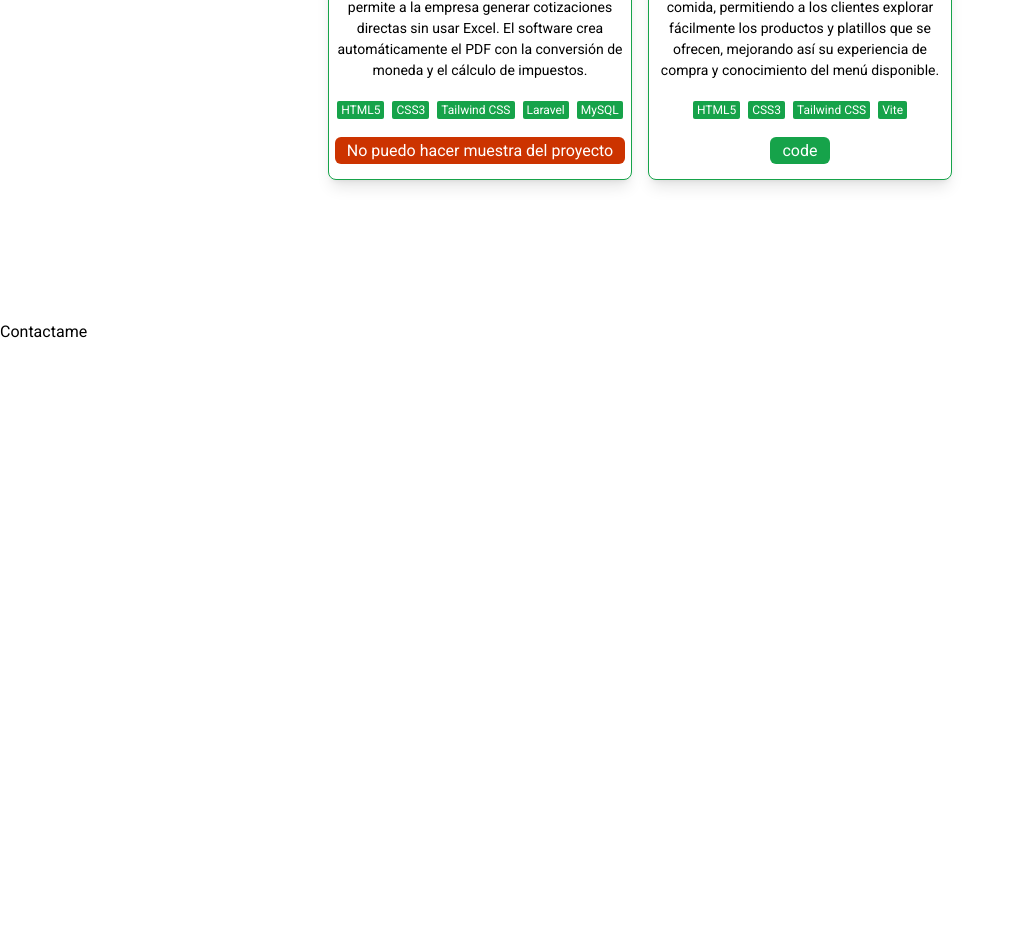
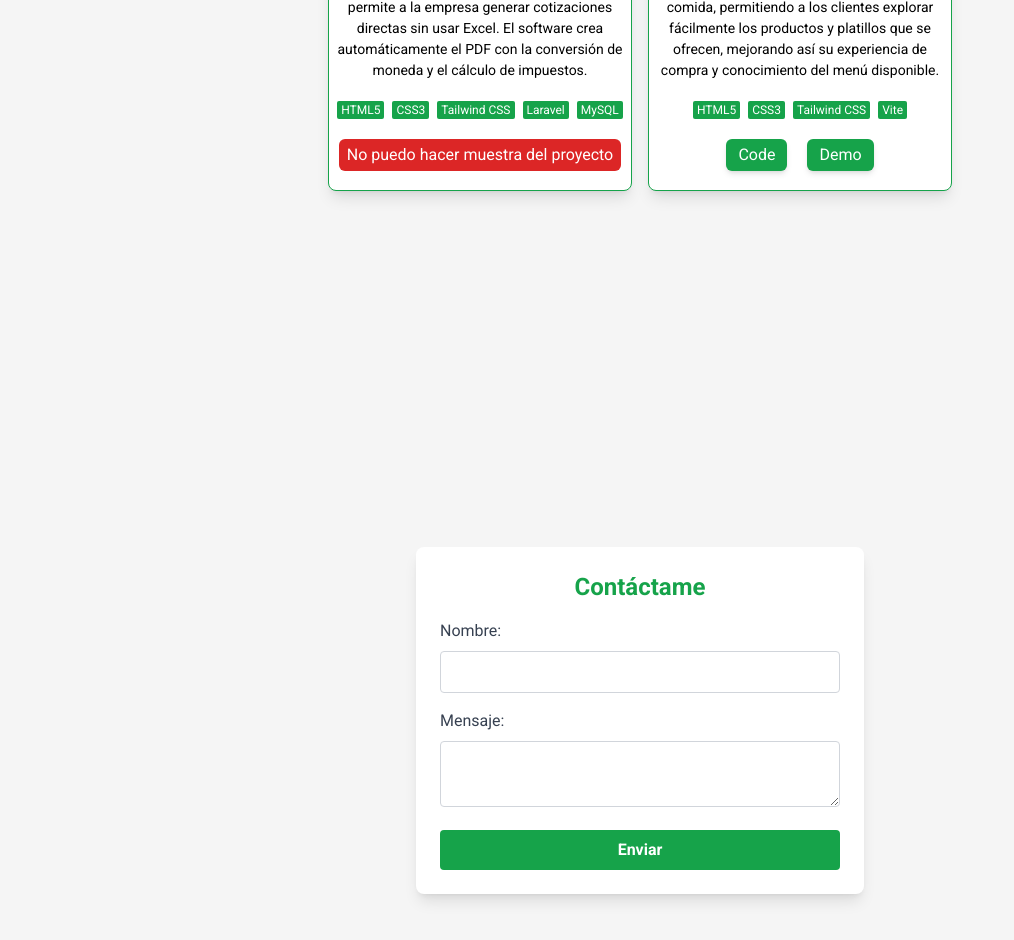
Before and after one commit to Cortes-dev/Mi-Portafolio, a React (Vite) app: page / in a window 1280 px wide. Shown: the part 2000-2940 px from the top of the page, without its empty margins (0-1014 px from the left). Built offline with nearby package versions, Linux system fonts and the light colour scheme.

Commit message:
Envio de correo electronico

```diff
--- a/package.json
+++ b/package.json
@@ -16,8 +16,10 @@
     "@fortawesome/react-fontawesome": "^0.2.2",
     "autoprefixer": "^10.4.20",
     "framer-motion": "^11.9.0",
+    "nodemailer": "^6.9.15",
     "react": "^18.3.1",
     "react-dom": "^18.3.1",
+    "react-toastify": "^10.0.5",
     "sonner": "^1.5.0",
     "tailwindcss": "^3.4.13"
   },
--- a/src/App.jsx
+++ b/src/App.jsx
@@ -12,8 +12,6 @@ function App() {
       <Skills/>
       <Project/>
       <Contacto/>
-
-
     </>
   );
 }
--- a/src/components/Card.jsx
+++ b/src/components/Card.jsx
@@ -1,9 +1,12 @@
 import React from 'react';
 
-const Card = ({ image, title, desc, lang, buttonText, colorBtn, linkUrl }) => {
+const Card = ({ image, title, desc, lang, buttonText, colorBtn, linkUrlGit, linkUrlDemo }) => {
+
+    const sinMuestra = "No puedo hacer muestra del proyecto";
+
     return (
-        <div className="w-4/5 md:w-[19rem] bg-white dark:bg-[#171717] shadow-lg pb-4 rounded-lg border border-green-600 dark:border-blue-600 text-center space-y-5 overflow-hidden">
-            <div className="w-full h-36">
+        <div className="w-4/5 md:w-[19rem] h-[420px] bg-white dark:bg-[#171717] shadow-lg pb-4 rounded-lg border border-green-600 dark:border-blue-600 text-center space-y-5 overflow-hidden">
+            <div className="w-full h-36 border-b mb-3 border-green-600 dark:border-blue-600">
                 <img className='w-full h-full object-cover' src={image} alt={title} />
             </div>
             <span className='dark:text-white md:font-semibold md:mt-3 md:text-xl'>{title}</span>
@@ -17,12 +20,22 @@ const Card = ({ image, title, desc, lang, buttonText, colorBtn, linkUrl }) => {
                         </div>
                     ))}
                 </div>
-                <a href={linkUrl} target='_blank'
-                    className={`p-1 px-3 rounded-md mb-3 text-white ${colorBtn ? 'bg-green-600 dark:bg-blue-600' : 'bg-[#CC3300]'}`}
-                    disabled
-                >
-                    {buttonText}
-                </a>
+                {(!buttonText) ? (<div className=" flex justify-center space-x-5">
+                    <a href={linkUrlGit} target='_blank'
+                        className={`p-1 px-3 rounded-md mb-3 text-white bg-green-600 dark:bg-blue-600 shadow-md hover:shadow-green-500 hover:scale-105 transition-all hover:dark:shadow-blue-500 `}
+                        disabled
+                    >
+                        Code
+                    </a>
+                    <a href={linkUrlDemo} target='_blank'
+                        className={`p-1 px-3 rounded-md mb-3 text-white bg-green-600 dark:bg-blue-600 shadow-md hover:shadow-green-500 hover:scale-105 transition-all hover:dark:shadow-blue-500`}
+                        disabled
+                    >
+                        Demo
+                    </a>
+                </div>) : (
+                    <div className="bg-red-600 inline-block rounded-md p-1 px-2 text-white">{sinMuestra}</div>
+                )}
             </div>
         </div>
     );
--- a/src/components/Contacto.jsx
+++ b/src/components/Contacto.jsx
@@ -1,27 +1,74 @@
-import React from 'react'
+import React, { useState } from 'react';
+import { ToastContainer, toast } from 'react-toastify';
+import 'react-toastify/dist/ReactToastify.css';
 
 const Contacto = () => {
+    const [nombre, setNombre] = useState('');
+    const [mensaje, setMensaje] = useState('');
+
+    const handleSubmit = async (e) => {
+        e.preventDefault();
+
+        try {
+            const response = await fetch('https://formspree.io/f/xpwzaoyd', { // Reemplaza con tu ID
+                method: 'POST',
+                headers: {
+                    'Accept': 'application/json',
+                    'Content-Type': 'application/json',
+                },
+                body: JSON.stringify({ nombre, mensaje }),
+            });
+
+            if (response.ok) {
+                toast.success('¡Mensaje enviado con éxito!', { position: "top-right" });
+                setNombre(''); // Reiniciar el nombre
+                setMensaje(''); // Reiniciar el mensaje
+            } else {
+                throw new Error('Error al enviar el mensaje');
+            }
+        } catch (error) {
+            console.error('Error:', error);
+            toast.error('Hubo un error al enviar el mensaje. Inténtalo de nuevo.', { position: "top-right" });
+        }
+    };
+
     return (
-        <div className='min-h-screen'>
-            <div>
-                <div>
-                    <div className="">
-                        <div className="">
-                            <div className="">
-                                <h1>Contactame</h1>
-                            </div>
-                        </div>
+        <div className='min-h-screen flex items-center justify-center p-4'>
+            <div className='bg-white dark:bg-gray-900 rounded-lg shadow-lg p-6 max-w-md w-full'>
+                <h1 className='text-2xl font-bold text-center text-green-600 dark:text-blue-600 mb-4'>Contáctame</h1>
+                <form autoComplete='off' onSubmit={handleSubmit}>
+                    <div className='mb-4'>
+                        <label htmlFor="nombre" className='block text-gray-700 dark:text-gray-300 mb-2'>Nombre:</label>
+                        <input
+                            type="text"
+                            id="nombre"
+                            value={nombre}
+                            onChange={(e) => setNombre(e.target.value)}
+                            required
+                            className='w-full p-2 border border-gray-300 rounded focus:outline-none focus:ring focus:ring-green-600 dark:focus:ring-blue-600'
+                        />
                     </div>
-                    <div>
-                        <div>
-                            <div>
-                            </div>
-                        </div>
+                    <div className='mb-4'>
+                        <label htmlFor="mensaje" className='block text-gray-700 dark:text-gray-300 mb-2'>Mensaje:</label>
+                        <textarea
+                            id="mensaje"
+                            value={mensaje}
+                            onChange={(e) => setMensaje(e.target.value)}
+                            required
+                            className='w-full p-2 border border-gray-300 rounded focus:outline-none focus:ring focus:ring-green-600 dark:focus:ring-blue-600'
+                        />
                     </div>
-                </div>
+                    <button
+                        type="submit"
+                        className='w-full bg-green-600 dark:bg-blue-600 text-white font-bold py-2 rounded hover:bg-green-700 dark:hover:bg-blue-700 transition duration-200'
+                    >
+                        Enviar
+                    </button>
+                </form>
             </div>
+            <ToastContainer />
         </div>
-    )
+    );
 }
 
-export default Contacto
+export default Contacto;
--- a/src/components/Project.jsx
+++ b/src/components/Project.jsx
@@ -33,7 +33,7 @@ const Project = () => {
                             title="Cotización"
                             desc="Se desarrolló un sistema de cotización que permite a la empresa generar cotizaciones directas sin usar Excel. El software crea automáticamente el PDF con la conversión de moneda y el cálculo de impuestos."
                             lang={LangCot}
-                            buttonText="No puedo hacer muestra del proyecto"
+                            buttonText= {true}
                             colorBtn={false}
                         />
 
@@ -42,8 +42,9 @@ const Project = () => {
                             title="Antojitos Don Berni"
                             desc="Se desarrolló una página web para un puesto de comida, permitiendo a los clientes explorar fácilmente los productos y platillos que se ofrecen, mejorando así su experiencia de compra y conocimiento del menú disponible."
                             lang={LangPuesto}
-                            buttonText="code"
-                            linkUrl="https://github.com/Cortes-dev/Antojitos-Don-Berni.git"
+                            buttonText={false}
+                            linkUrlGit="https://github.com/Cortes-dev/Antojitos-Don-Berni.git"
+                            linkUrlDemo="https://antojitos-don-berni.vercel.app/"
                             colorBtn={true}
                         />
                     </div>
--- a/src/components/Skills.jsx
+++ b/src/components/Skills.jsx
@@ -80,7 +80,7 @@ const Skills = () => {
                                             <motion.div
                                                 key={skill.id}
                                                 variants={cardVariants}
-                                                className="w-24 h-36 md:w-36 md:h-44 bg-white dark:bg-[#171717] shadow-lg rounded-lg p-4 border border-green-600 dark:border-blue-600 text-center space-y-5"
+                                                className="w-24 h-36 md:w-36 md:h-44 bg-white dark:bg-[#171717] shadow-lg rounded-lg p-4 border border-green-600 hover:border-blue-600 transition-all hover:dark:border-green-600 duration-400 dark:border-blue-600  text-center space-y-5"
                                             >
                                                 <div className="w-full h-20">
                                                     <img className='w-full h-full object-contain p-1' src={skill.logo} alt={skill.name} />
@@ -102,7 +102,7 @@ const Skills = () => {
                                             <motion.div
                                                 key={skill.id}
                                                 variants={cardVariants}
-                                                className="w-24 h-36 md:w-36 md:h-44 bg-white dark:bg-[#171717] shadow-lg rounded-lg p-4 border border-green-600 dark:border-blue-600 text-center space-y-5"
+                                                className="w-24 h-36 md:w-36 md:h-44 bg-white dark:bg-[#171717] shadow-lg rounded-lg p-4 border border-green-600 dark:border-blue-600  hover:border-blue-600 transition-all hover:dark:border-green-600 duration-400 text-center space-y-5"
                                             >
                                                 <div className="w-full h-20">
                                                     <img className='w-full h-full object-contain p-1' src={skill.logo} alt={skill.name} />
--- a/src/index.css
+++ b/src/index.css
@@ -23,7 +23,7 @@ body.dark {
 
 /* Modo claro (predeterminado) */
 body {
-    background-color: #ffffff;
+    background-color: #f5f5f5;
     color: black;
     /* Color del texto predeterminado */
 }
--- a/vite.config.js
+++ b/vite.config.js
@@ -1,7 +1,7 @@
-import { defineConfig } from 'vite'
-import react from '@vitejs/plugin-react-swc'
+import { defineConfig } from 'vite';
+import react from '@vitejs/plugin-react-swc';
 
 // https://vitejs.dev/config/
 export default defineConfig({
   plugins: [react()],
-})
+});
```
Also changed, not shown: 1 other file (tests, documents, lock files or other folders).
